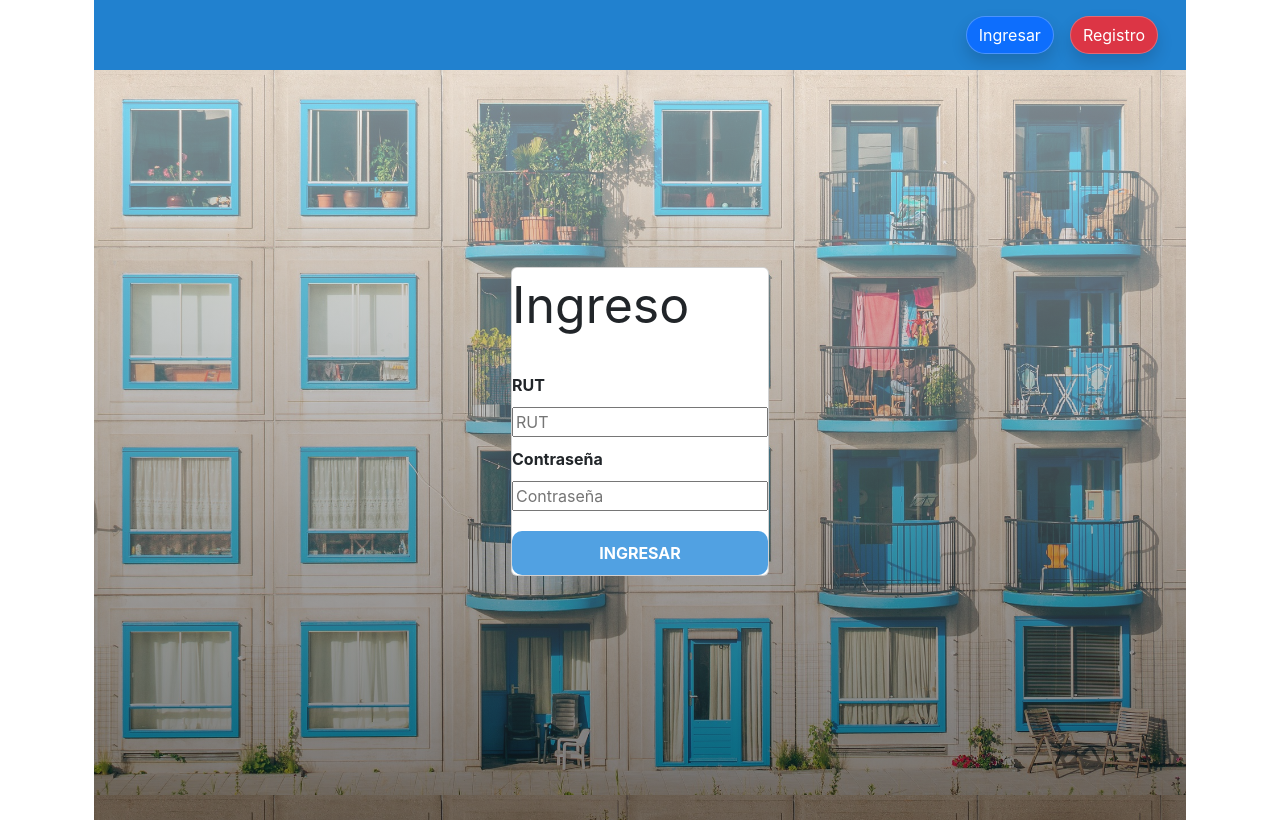
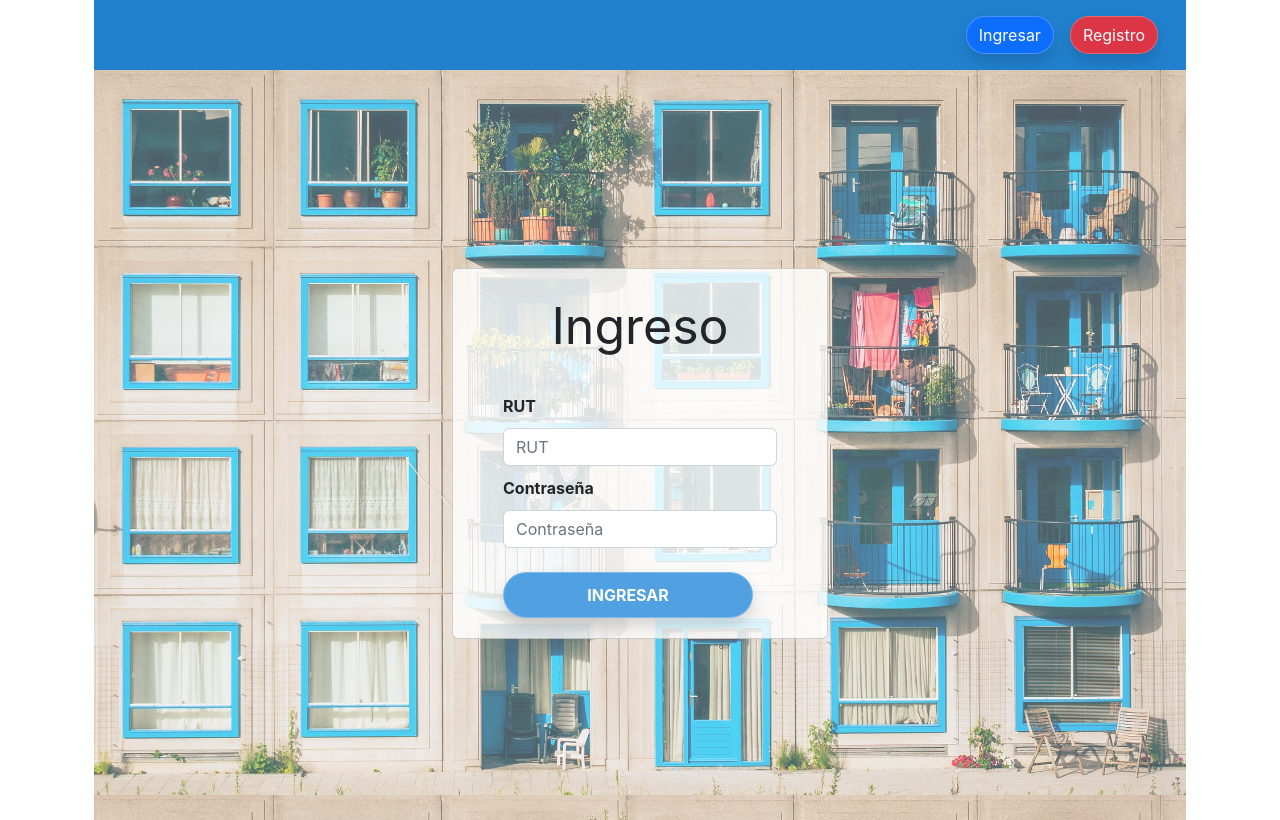
Before and after one commit to Momo-Gomez/preselecciones-app, a React (Create React App) app in the folder client/: page /usuario/ingreso in a window 1280 px wide. Built offline with nearby package versions, Linux system fonts and the light colour scheme.

Commit message:
Cambio en diseño de login
Se agregó tamaño y margen a la tarjeta de ingreso.
Se cambió el diseño de labels y botones

```diff
--- a/client/src/views/users/signin/signin.css
+++ b/client/src/views/users/signin/signin.css
@@ -6,8 +6,8 @@
     align-items: center;
     justify-content: center;
     background: linear-gradient(
-        rgba(255,255,255,0.5),
-        rgba(0, 0, 0, 0.5)
+        rgba(255,255,255,0.3),
+        rgba(255,255,255,0.3)
     ),
     url("apartament.jpg");
     background-size: contain;
@@ -17,6 +17,15 @@
 /*  Título  */
 .signin-title{
     font-size: 50px;
+}
+
+/*  Tarjeta  */
+.card{
+    padding: 20px 50px;
+    background: linear-gradient(
+        rgba(255,255,255,0.8),
+        rgba(255,255,255,0.8)
+    )
 }
 
 /*  Forma  */
--- a/client/src/views/users/signin/signin.js
+++ b/client/src/views/users/signin/signin.js
@@ -1,7 +1,7 @@
 /* eslint-disable no-unused-vars */
 /* eslint-disable require-jsdoc */
-import './signin.css';
-import React from 'react';
+import "./signin.css";
+import React from "react";
 
 const signin = () => {
   return <p> asda</p>;
@@ -11,16 +11,25 @@ export default function Login() {
   return (
     <div className="container">
       <div className="signin">
-        <div className="card mb-5">
-          <span className="signin-title">Ingreso</span>
+        {/* Tarjeta  */}
+        <div className="card mt-3">
+          <span className="signin-title text-center">Ingreso</span>
           <form className="signin-form">
             <label>RUT</label>
-            <input type="text" placeholder="RUT" />
+            <input type="text" className= "form-control" placeholder="RUT" />
 
             <label>Contraseña</label>
-            <input type="text" placeholder="Contraseña" />
+            <input type="password" className= "form-control" placeholder="Contraseña" />
           </form>
-          <button className="sign-button">Ingresar</button>
+          <button type= "submit" className="sign-button btn btn-primary
+                                            border border-white border-opacity-25
+                                            btn-gorup
+                                            mt-4 me-4
+                                            shadow rounded-pill"
+          >
+          {" "}
+          {/*Parámetros de diseño en bootstrap para el boton */}
+          Ingresar</button>
         </div>
       </div>
     </div>
```
